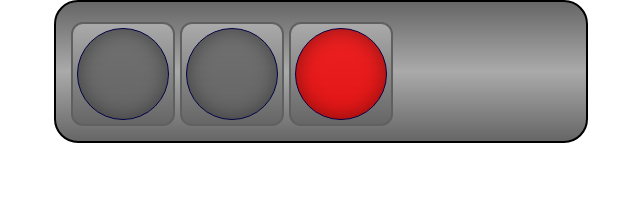
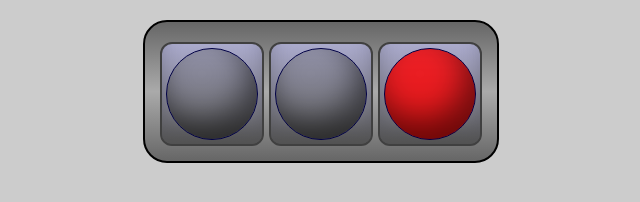
Before and after one commit to greystate/switches, a plain HTML site: page public/index.html in a window 1280 px wide. Shown: the whole page, without its empty margins (319-959 px from the left). Drawn offline with Linux system fonts and the light colour scheme.

Commit message:
Tweaking switches

```diff
--- a/app/less/app.less
+++ b/app/less/app.less
@@ -1,3 +1,8 @@
 @import "helpers.less";
 @import "normalize.less";
+
+body {
+	background: #ccc;
+}
+
 @import "switch.less";
--- a/app/less/switch.less
+++ b/app/less/switch.less
@@ -1,3 +1,5 @@
+@switch_count: 3;
+@switch_width: 100px;
 
 .switchboard {
 	.centered;
@@ -6,25 +8,26 @@
 	.linear-gradient(top, #666, #aaa, #666);
 
 	border: 2px solid #000;
-	width: 500px;
-//	height: 200px;
+	width: @switch_count * (@switch_width + 4) + (@switch_count - 1) * 5;
 	padding: 15px;
+	margin-top: 20px;
 }
 
 .switch {
 	.border-radius(12px);
-	.linear-gradient(top, #aaa, #666);
+	.linear-gradient(top, #aac, #666);
+	.box-shadow-inset(0, -20px, 20px, rgba(0, 0, 0, 0.2));
 
 	float: left;
-	width: 100px;
-	height: 100px;
+	width: @switch_width;
+	height: @switch_width;
 	margin: 5px 5px 0 0;
-	border: 2px solid #606060;
+	border: 2px solid #404040;
 
 
 	a {
 		.border-radius(50%);
-		.box-shadow-inset(0, 0, 20px, rgba(0, 0, 0, 0.4));
+		.box-shadow-inset(-10px, -20px, 30px, rgba(0, 0, 0, 0.5));
 
 		border: 1px solid #004;
 		display: block;
@@ -36,11 +39,13 @@
 		white-space: nowrap;
 	}
 
+	&:last-child { margin-right: 0; }
+
 	&.on {
 		a { background-color: rgba(255, 0, 0, 0.8); }
 	}
 
 	&.off {
-		a { background-color: rgba(100, 100, 100, 0.8); }
+		a { background-color: rgba(100, 100, 100, 0.3); }
 	}
 }
```
Also changed, not shown: public/css/app.css.
